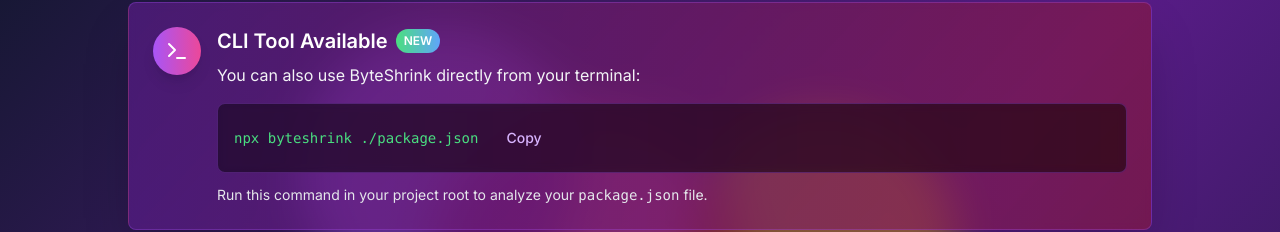
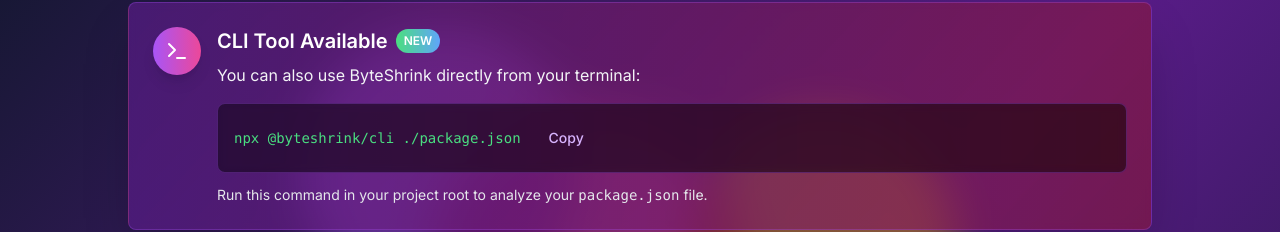
Before and after one commit to byteshrink/byteshrink.dev, a Next.js app: page / in a window 1280 px wide. Shown: the part 162-394 px from the top of the page. Built offline with nearby package versions, Linux system fonts and the light colour scheme.

Commit message:
Fixing command to CLI

```diff
--- a/app/page.tsx
+++ b/app/page.tsx
@@ -174,12 +174,12 @@
               </h2>
               <p className="mt-2 text-gray-100">You can also use ByteShrink directly from your terminal:</p>
               <div className="mt-4 p-4 bg-black/50 rounded-lg border border-purple-500/30 backdrop-blur-sm group hover:border-purple-400/50 transition-all duration-300">
-                <code className="text-green-400 font-mono text-sm">npx byteshrink ./package.json</code>
+                <code className="text-green-400 font-mono text-sm">npx @byteshrink/cli ./package.json</code>
                 <Button
                   size="sm"
                   variant="ghost"
                   className="ml-4 text-purple-300 hover:text-white hover:bg-purple-500/20"
-                  onClick={() => navigator.clipboard.writeText("npx byteshrink ./package.json")}
+                  onClick={() => navigator.clipboard.writeText("npx @byteshrink/cli ./package.json")}
                 >
                   Copy
                 </Button>
```
